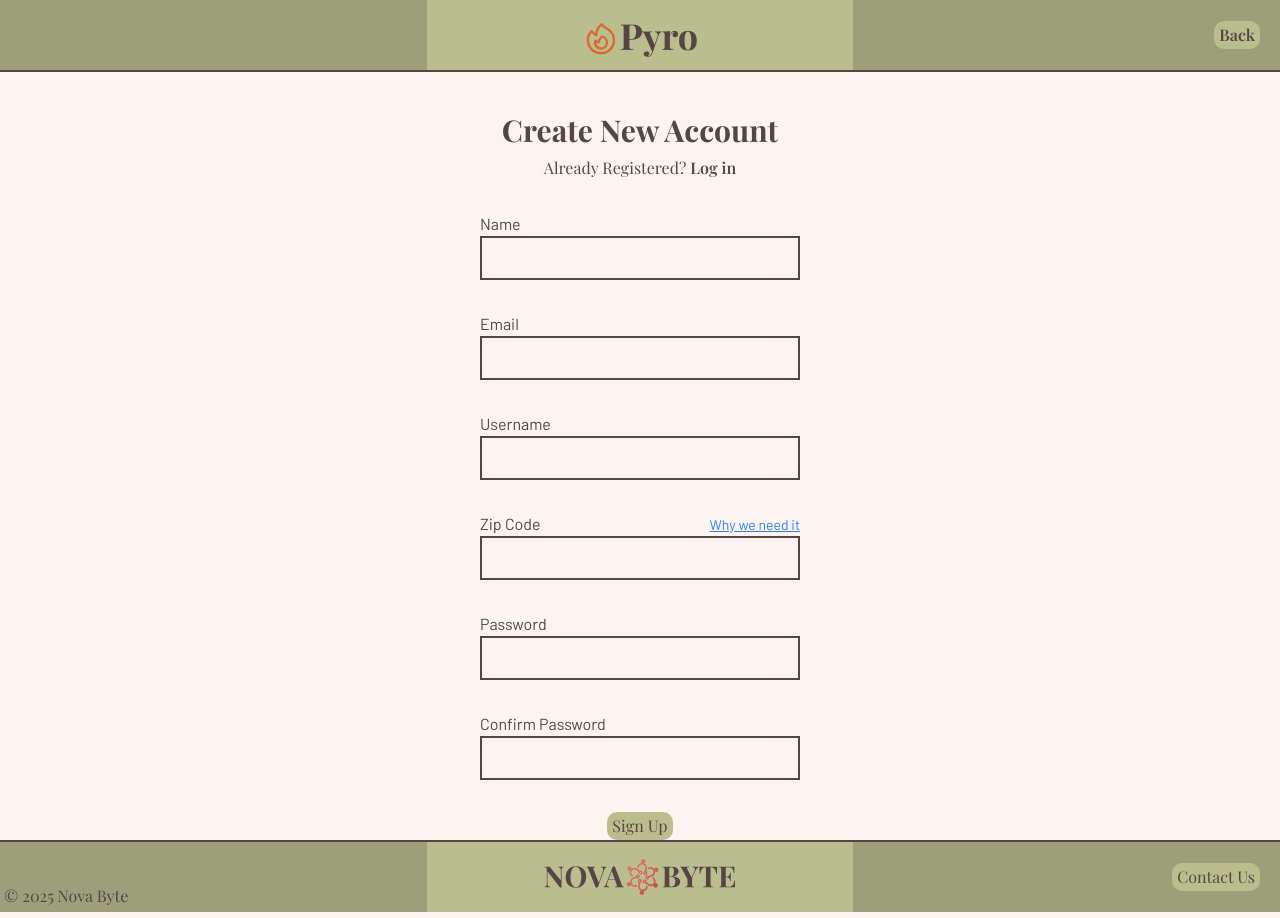
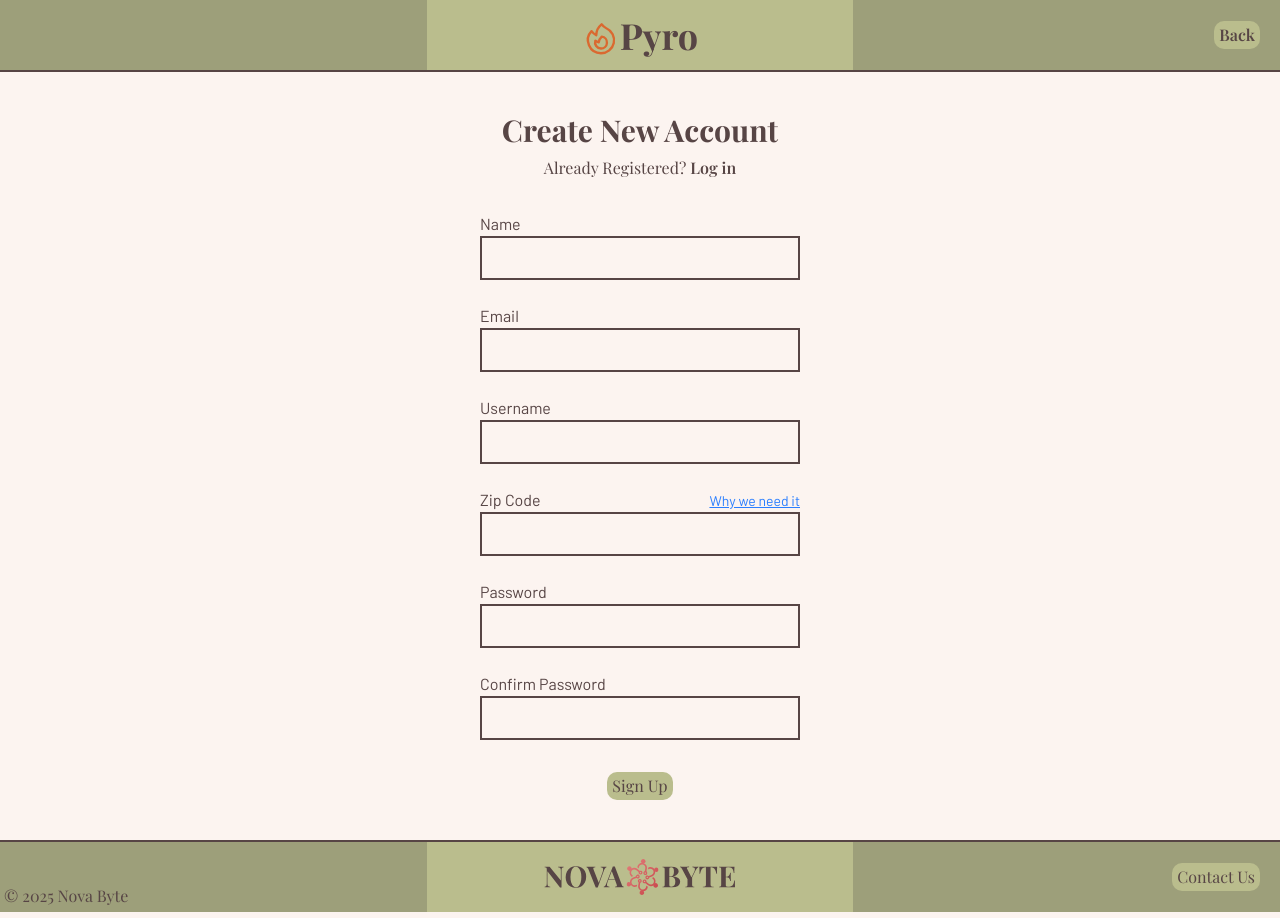
Before and after one commit to NovaByte-CS4800-Group-2/pyro, a Next.js app in the folder client/: page /register in a window 1280 px wide. Built offline with nearby package versions, Linux system fonts and the light colour scheme; a web font is replaced by a local one.

Commit message:
Added nonfunctioning Functions for Posting

```diff
--- a/client/app/log-in/page.tsx
+++ b/client/app/log-in/page.tsx
@@ -1,4 +1,6 @@
 import Link from "next/link";
+import {loginUser} from "@/app/server_functions/functions"
+import Form from "next/form";
 
 export default function Login() {
   return (
@@ -7,13 +9,13 @@ export default function Login() {
 		<h1 className="text-3xl font-display pb-2 font-bold">Log In</h1>
 		<h2 className="text-l font-display">Don't have an account? <Link href="/register" className="font-semibold hover:underline">Sign Up</Link></h2>
 	  	{/* TODO: Add URL to submit to (action) */}
-		<form method="post" className="flex flex-col m-auto mt-8 font-normal">
+		<Form action={loginUser} className="flex flex-col m-auto mt-8 font-normal">
 		<label htmlFor="username" className="self-start">Username</label>
 				<input id="username" type="text" className="border-(liver) border-2 mb-8 p-2"></input>
 				<label htmlFor="password" className="self-start">Password</label>
 				<input id="password" type="password" className="border-(liver) border-2 mb-8 p-2"></input>
 			<Link href="/"><input className="button m-auto text-(--liver)" type="submit" value="Log In"></input></Link>
-		</form>
+		</Form>
 	  </div>
 	</>
   );
--- a/client/app/register/page.tsx
+++ b/client/app/register/page.tsx
@@ -1,31 +1,34 @@
 import Link from "next/link";
+import Form from "next/form";
+import {registerUser} from "@/app/server_functions/functions"
+
 
 export default function Register() {
 	return (
 		<>
-		  <div className="mt-10 ml-30 mr-30 text-center flex flex-col">
+		  <div className="m-10 ml-30 mr-30 text-center flex flex-col">
 			<h1 className="text-3xl font-display pb-2 font-bold">Create New Account</h1>
 			<h2 className="text-l font-display">Already Registered? <Link href="/log-in" className="font-semibold hover:underline">Log in</Link></h2>
 			  {/* TODO: Add URL to submit to (action) */}
-			<form method="post" className="flex flex-col w-full max-w-80 m-auto mt-8 font-normal">
+			<Form action={registerUser} className="flex flex-col w-full max-w-80 m-auto mt-8 font-normal">
 				<label htmlFor="name" className="self-start">Name</label>
-				<input id="name" type="text" className="border-(liver) border-2 mb-8 p-2"></input>
+				<input id="name" type="text" className="border-(liver) border-2 mb-6 p-2"></input>
 				<label htmlFor="email" className="self-start">Email</label>
-				<input id="email" type="email" className="border-(liver) border-2 mb-8 p-2"></input>
+				<input id="email" type="email" className="border-(liver) border-2 mb-6 p-2"></input>
 				<label htmlFor="username" className="self-start">Username</label>
-				<input id="username" type="text" className="border-(liver) border-2 mb-8 p-2"></input>
+				<input id="username" type="text" className="border-(liver) border-2 mb-6 p-2"></input>
 				<div className="flex justify-between">
 					<label htmlFor="zipcode" className="self-start">Zip Code</label>
 					{/* TODO: Add pop-up dialog when link is clicked. */}
 					<a className="text-sm mt-0.75 underline text-blue-500" href="/">Why we need it</a>
 				</div>
-				<input id="zipcode" type="text" inputMode="numeric" pattern="[0-9]{5}" className="border-(liver) border-2 mb-8 p-2"></input>
+				<input id="zipcode" type="text" inputMode="numeric" pattern="[0-9]{5}" className="border-(liver) border-2 mb-6 p-2"></input>
 				<label htmlFor="password" className="self-start">Password</label>
-				<input id="password" type="password" className="border-(liver) border-2 mb-8 p-2"></input>
+				<input id="password" type="password" className="border-(liver) border-2 mb-6 p-2"></input>
 				<label htmlFor="confirm-password" className="self-start">Confirm Password</label>
 				<input id="confirm-password" type="password" className="border-(liver) border-2 mb-8 p-2"></input>
 				<Link href="/"><input className="button m-auto text-(--liver)" type="submit" value="Sign Up"></input></Link>
-			</form>
+			</Form>
 		  </div>
 		</>
   	);
--- /dev/null
+++ b/client/app/server_functions/functions.jsx
@@ -0,0 +1,9 @@
+"use server"
+
+export async function registerUser() {
+
+}
+
+export async function loginUser() {
+
+}
--- /dev/null
+++ b/client/app/ui/button.tsx
@@ -0,0 +1,5 @@
+import Link from "next/link"
+
+export default function Button({ }) {
+	return <Link href="/" className="button text-(--liver)">this.text()</Link>;
+}
```
